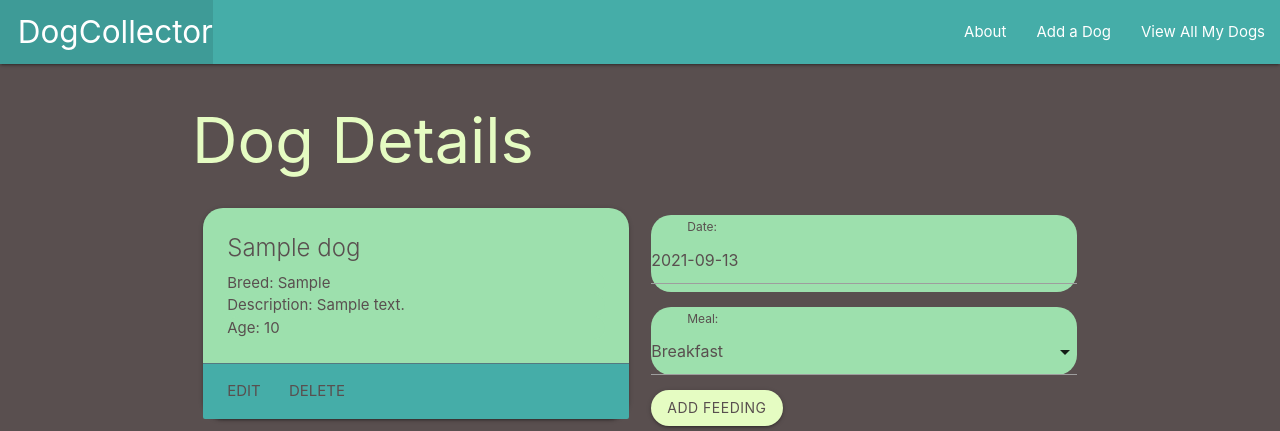
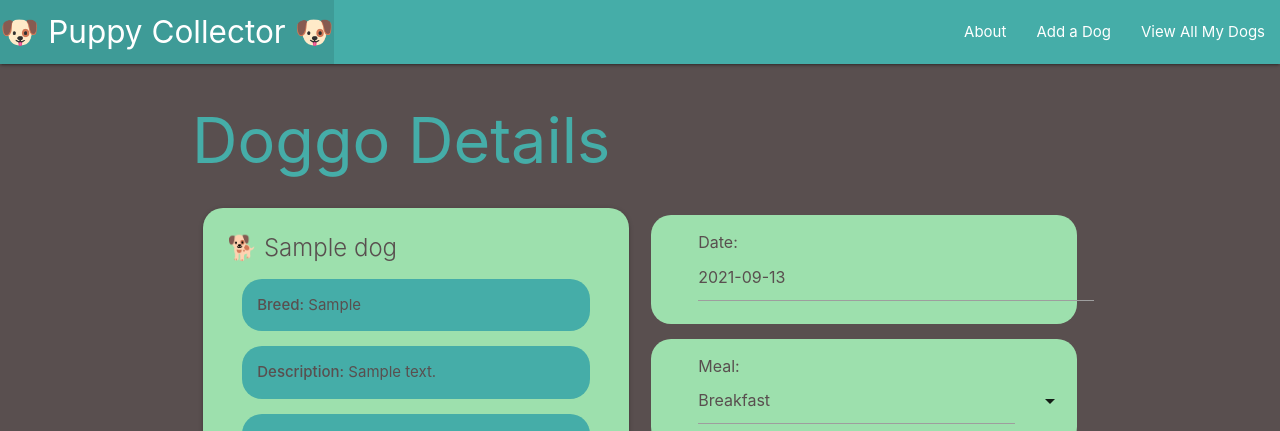
Before and after one commit to hollygirouard/dogcollector, a Django app: page /dogs/1/ in a window 1280 px wide. Shown: the top 431 px of the page. Run offline with Django 3.2, Linux system fonts and the light colour scheme; tables that the repository leaves empty hold one stand-in row (values such as "Sample post").

Commit message:
add more css

```diff
--- a/main_app/static/css/style.css
+++ b/main_app/static/css/style.css
@@ -15,16 +15,30 @@ main {
 }
 
 h1, h3 {
-  color: #E5FCC2;
+  color: #45ADA8;
+}
+
+a {
+  color: #594F4F;
 }
 
 footer.page-footer {
   padding-top: 0;
   text-align: right;
+  height: 7vh;
+}
+
+.right {
+  font-size: 18px;
+  color: #E5FCC2;
 }
 
 nav, .page-footer {
   background-color: #45ADA8;
+}
+
+.page-footer .right {
+  margin-top: 1em;
 }
 
 .card, .card-panel, p {
@@ -35,7 +49,14 @@ nav, .page-footer {
 
 input, label {
   color: #594F4F;
-  padding-left: 3em;
+  margin-left: 2em;
+  font-size: 16px;
+}
+
+.select-wrapper input.select-dropdown {
+  margin-left: 2em;
+  margin-right: 6em;
+  width: 80%;
 }
 
 table {
@@ -54,6 +75,10 @@ td, th {
   color: #594F4F;
 }
 
+li a {
+  color: #E5FCC2;
+}
+
 .striped {
   background-color: #9DE0AD;
   border-radius: 20px;
@@ -62,6 +87,14 @@ td, th {
 
 .card-title {
   font-weight: bold;
+}
+
+.card-content p {
+  background-color: #45ADA8;
+}
+
+.card .card-content p {
+  margin: 1em;
 }
 
 .card .card-action a:not(.btn):not(.btn-large):not(.btn-small):not(.btn-large):not(.btn-floating) {
@@ -76,5 +109,40 @@ td, th {
   background-color: #E5FCC2;
   color: #594F4F;
   border-radius: 20px;
+  margin-top: 1em;
+}
 
+#id_date {
+  margin-left: 2em;
+  margin-right: 20px;
 }
+
+.add-form {
+  color: #E5FCC2;
+}
+
+p {
+  padding: 1em;
+}
+
+h5 {
+  color: #45ADA8;
+}
+
+
+hr {
+  border-color: #45ADA8;
+}
+
+.add-form tbody {
+  background-color: #45ADA8;
+  border-radius: 20px;
+}
+
+.add-form label {
+  color: #594F4F;
+}
+
+#id_description {
+  border: none;
+}
--- a/main_app/templates/base.html
+++ b/main_app/templates/base.html
@@ -6,7 +6,7 @@
   <meta charset="UTF-8">
   <meta name="viewport" content="width=device-width, initial-scale=1.0">
   <meta http-equiv="X-UA-Compatible" content="ie=edge">
-  <title>Dog Collector</title>
+  <title>Puppy Collector</title>
   <link rel="stylesheet" href="https://cdnjs.cloudflare.com/ajax/libs/materialize/1.0.0/css/materialize.min.css">
   <link rel="stylesheet" type="text/css" href="{% static 'css/style.css' %}">
   <script src="https://cdnjs.cloudflare.com/ajax/libs/materialize/1.0.0/js/materialize.min.js"></script>
@@ -16,7 +16,7 @@
     <nav>
       <div class="nav-wrapper">
         <ul>
-          <li><a href="/" class="left brand-logo">&nbsp;&nbsp;DogCollector</a></li>
+          <li><a href="/" class="left brand-logo">🐶 Puppy Collector 🐶</a></li>
         </ul>
         <ul class="right">
           <li><a href="{% url 'about' %}">About</a></li>
--- a/main_app/templates/dogs/detail.html
+++ b/main_app/templates/dogs/detail.html
@@ -1,19 +1,19 @@
 {% extends 'base.html' %}
 {% block content %}
 
-<h1>Dog Details</h1>
+<h1>Doggo Details</h1>
 
 <div class="row">
   <div class="col s6">
     <div class="card">
       <div class="card-content">
-        <span class="card-title">{{ dog.name }}</span>
-        <p>Breed: {{ dog.breed }}</p>
-        <p>Description: {{ dog.description }}</p>
+        <span class="card-title">🐕 {{ dog.name }}</span>
+        <p><strong>Breed:</strong> {{ dog.breed }}</p>
+        <p><strong>Description:</strong> {{ dog.description }}</p>
         {% if dog.age > 0 %}
-          <p>Age: {{ dog.age }}</p>
+          <p><strong>Age:</strong> {{ dog.age }}</p>
         {% else %}
-          <p>Age: Kitten</p>
+          <p><strong>Age:</strong> Kitten</p>
         {% endif %}
       </div>
       <div class="card-action">
@@ -24,7 +24,7 @@
     {% for photo in dog.photo_set.all %}
         <img class="responsive-img card-panel" src="{{photo.url}}">
     {% empty %}
-        <div class="card-panel teal-text center-align">No Photos Uploaded</div>
+        <div class="card-panel teal-text center-align">📷  No Photos Uploaded 📷</div>
     {% endfor %}
 
     <!-- new code below -->
@@ -43,13 +43,13 @@
     </form>
     <br>
     {% if dog.fed_for_today %}
-      <div class="card-panel teal-text center-align">{{dog.name}} has been fed all meals for today</div>
+      <div class="card-panel teal-text center-align">✅ {{dog.name}} has been fed all meals for today</div>
     {% else %}
-      <div class="card-panel red-text center-align">{{dog.name}} might be hungry</div>
+      <div class="card-panel red-text center-align">🍔 {{dog.name}} might be hungry 🍔!!!</div>
     {% endif %}
     <table class="striped">
       <thead>
-        <tr><th>Date</th><th>Meal</th></tr>
+        <tr><th>📆  Date:</th><th>Meal:</th></tr>
       </thead>
       <tbody>
         {% for feeding in dog.feeding_set.all %}
--- a/main_app/templates/main_app/dog_form.html
+++ b/main_app/templates/main_app/dog_form.html
@@ -7,7 +7,7 @@
   <h1>Add Dog</h1>
 {% endif %}
   <!-- Leaving the action empty makes the form post to the same url used to display it -->
-  <form action="" method="post">
+  <form class="add-form" action="" method="post">
     <!-- Django requires the following for security purposes -->
     {% csrf_token %}
     <table>
```
